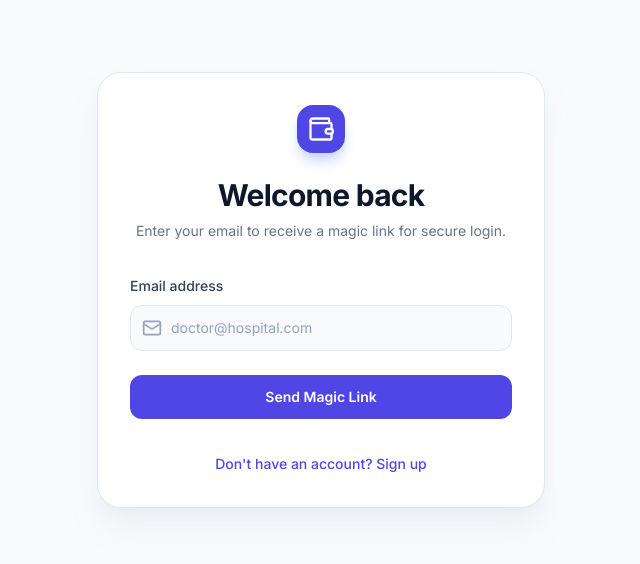
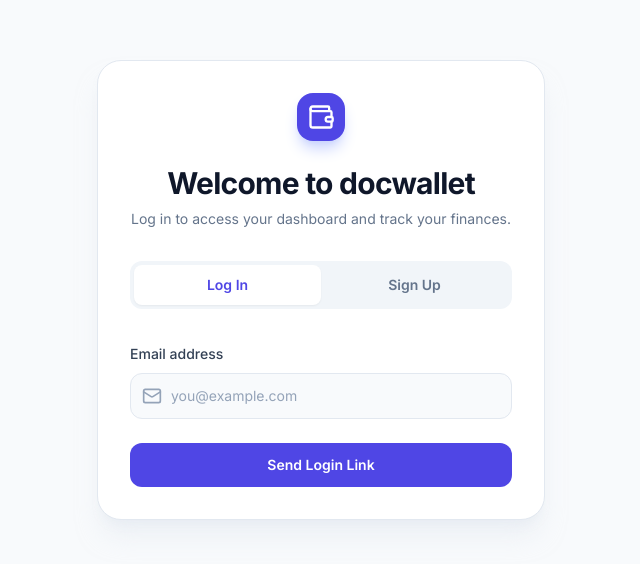
Before and after one commit to Luffy3d/walletdoc_bot, a Next.js app: page /login in a window 1280 px wide. Shown: the part 110-674 px from the top of the page, without its empty margins (319-959 px from the left). Built offline with nearby package versions, Linux system fonts and the light colour scheme; no server answers.

Commit message:
Update login page with dashboard redirect and UI changes

```diff
--- a/app/login/page.tsx
+++ b/app/login/page.tsx
@@ -20,9 +20,9 @@ export default function LoginPage() {
     setLoading(true)
     setMessage(null)
 
-    // Set up the options. If they are signing up, we attach their Name and Mobile to their Supabase profile data.
+    // UPDATED: Added ?next=/dashboard so Supabase knows where to send them!
     const authOptions: any = {
-      emailRedirectTo: `${window.location.origin}/auth/callback`,
+      emailRedirectTo: `${window.location.origin}/auth/callback?next=/dashboard`,
     }
 
     if (isSignUp) {
@@ -60,14 +60,40 @@ export default function LoginPage() {
             <Wallet size={28} />
           </div>
           <h2 className="mt-6 text-3xl font-bold tracking-tight text-slate-900">
-            {isSignUp ? 'Create an account' : 'Welcome back'}
+            Welcome to docwallet
           </h2>
           <p className="mt-2 text-sm text-slate-500">
-            {isSignUp ? 'Enter your details to get started with docwallet.' : 'Enter your email to receive a magic link for secure login.'}
+            {isSignUp ? 'Sign up to start tracking your expenses effortlessly.' : 'Log in to access your dashboard and track your finances.'}
           </p>
         </div>
 
-        <form className="mt-8 space-y-4" onSubmit={handleAuth}>
+        {/* NEW: Sleek Tab Toggle */}
+        <div className="flex p-1 mt-6 bg-slate-100 rounded-xl">
+          <button
+            type="button"
+            onClick={() => { setIsSignUp(false); setMessage(null); }}
+            className={`flex-1 py-2.5 text-sm font-semibold rounded-lg transition-all ${
+              !isSignUp
+                ? 'bg-white text-indigo-600 shadow-sm'
+                : 'text-slate-500 hover:text-slate-700'
+            }`}
+          >
+            Log In
+          </button>
+          <button
+            type="button"
+            onClick={() => { setIsSignUp(true); setMessage(null); }}
+            className={`flex-1 py-2.5 text-sm font-semibold rounded-lg transition-all ${
+              isSignUp
+                ? 'bg-white text-indigo-600 shadow-sm'
+                : 'text-slate-500 hover:text-slate-700'
+            }`}
+          >
+            Sign Up
+          </button>
+        </div>
+
+        <form className="mt-6 space-y-4" onSubmit={handleAuth}>
           <AnimatePresence mode="popLayout">
             {isSignUp && (
               <motion.div
@@ -90,7 +116,7 @@ export default function LoginPage() {
                       value={fullName}
                       onChange={(e) => setFullName(e.target.value)}
                       className="block w-full rounded-xl border border-slate-200 bg-slate-50 py-3 pl-10 pr-3 text-slate-900 placeholder-slate-400 outline-none transition-all focus:border-indigo-500 focus:ring-2 focus:ring-indigo-200 sm:text-sm"
-                      placeholder="Dr. John Doe"
+                      placeholder="e.g. John Doe"
                     />
                   </div>
                 </div>
@@ -134,7 +160,7 @@ export default function LoginPage() {
                 value={email}
                 onChange={(e) => setEmail(e.target.value)}
                 className="block w-full rounded-xl border border-slate-200 bg-slate-50 py-3 pl-10 pr-3 text-slate-900 placeholder-slate-400 outline-none transition-all focus:border-indigo-500 focus:ring-2 focus:ring-indigo-200 sm:text-sm"
-                placeholder="doctor@hospital.com"
+                placeholder="you@example.com"
               />
             </div>
           </div>
@@ -147,7 +173,7 @@ export default function LoginPage() {
                 message.type === 'success' ? 'bg-emerald-50 text-emerald-700' : 'bg-rose-50 text-rose-700'
               }`}
             >
-              {message.type === 'success' && <CheckCircle2 className="h-5 w-5" />}
+              {message.type === 'success' && <CheckCircle2 className="h-5 w-5 shrink-0" />}
               {message.text}
             </motion.div>
           )}
@@ -161,25 +187,12 @@ export default function LoginPage() {
               {loading ? (
                 <Loader2 className="h-5 w-5 animate-spin" />
               ) : (
-                isSignUp ? 'Send Sign Up Link' : 'Send Magic Link'
+                isSignUp ? 'Send Sign Up Link' : 'Send Login Link'
               )}
             </button>
           </div>
         </form>
 
-        {/* Toggle Button */}
-        <div className="text-center mt-6">
-          <button
-            onClick={() => {
-              setIsSignUp(!isSignUp)
-              setMessage(null)
-            }}
-            className="text-sm font-medium text-indigo-600 hover:text-indigo-500 transition-colors"
-          >
-            {isSignUp ? 'Already have an account? Log in' : "Don't have an account? Sign up"}
-          </button>
-        </div>
-
       </motion.div>
     </div>
   )
```
